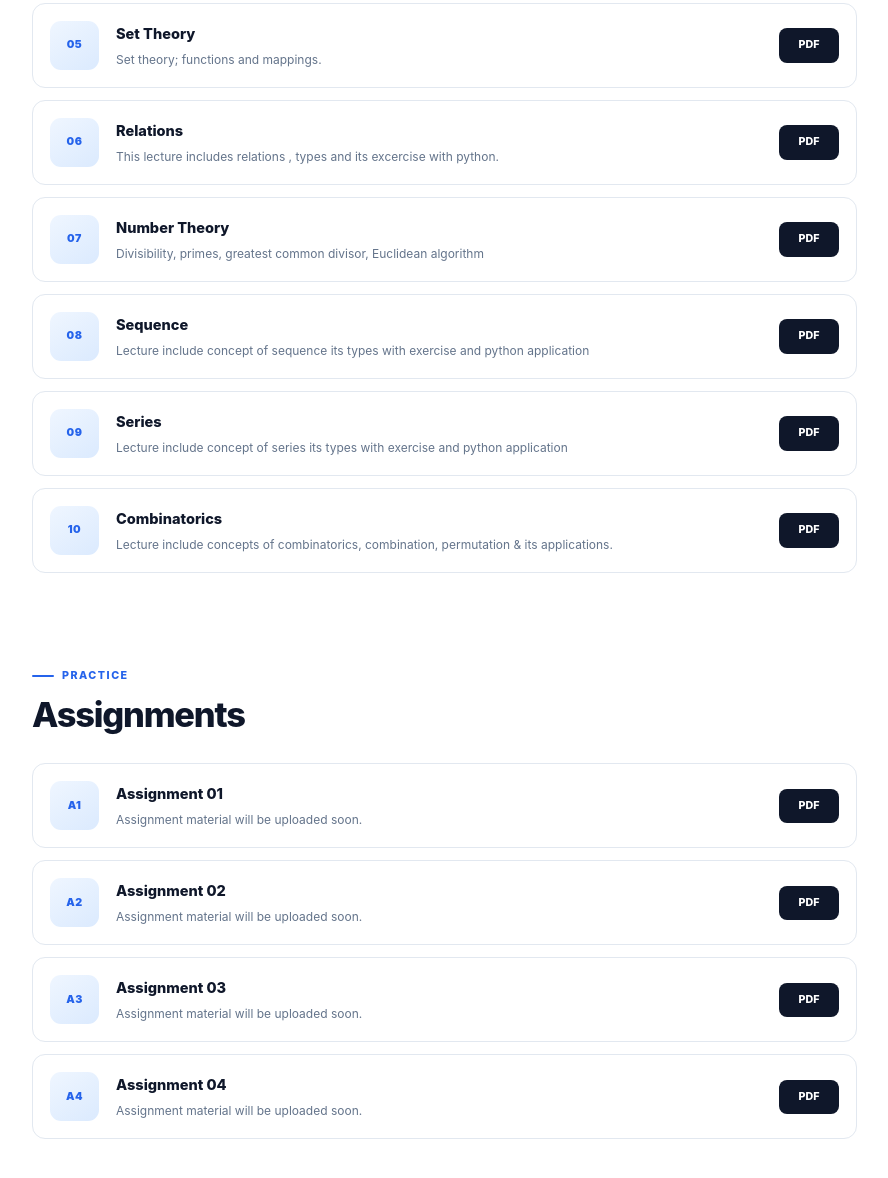
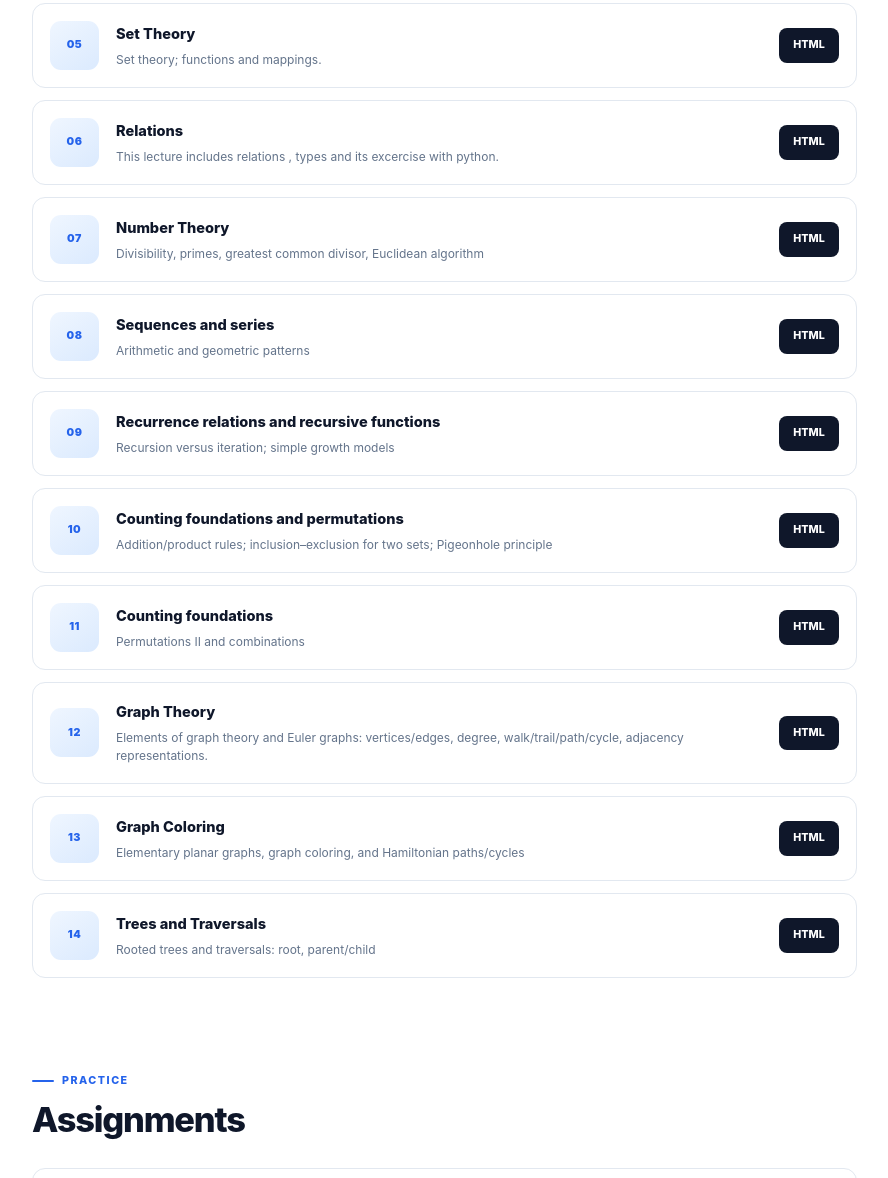
Before and after one commit to pmaicourses/Discrete-Mathematics-for-AI, a plain HTML site: page index.html in a window 1280 px wide. Shown: the part 2725-3903 px from the top of the page, without its empty margins (18-906 px from the left). Drawn offline with Linux system fonts and the light colour scheme.

Commit message:
Update index.html

```diff
--- a/index.html
+++ b/index.html
@@ -738,7 +738,7 @@
                                         target="_blank"
                                         rel="noopener">
 
-                                        PDF
+                                       HTML
 
                                     </a>
 
@@ -772,7 +772,7 @@
                                         target="_blank"
                                         rel="noopener">
 
-                                        PDF
+                                        HTML
 
                                     </a>
 
@@ -806,7 +806,7 @@
                                         target="_blank"
                                         rel="noopener">
 
-                                        PDF
+                                        HTML
 
                                     </a>
 
@@ -825,11 +825,11 @@
                                     <div class="resource-information">
 
                                         <h3>
-                                            Sequence
-                                        </h3>
-
-                                        <p>
-                                            Lecture include concept of sequence its types with exercise and python application
+                                            Sequences and series
+                                        </h3>
+
+                                        <p>
+                                            Arithmetic and geometric patterns
                                         </p>
 
                                     </div>
@@ -840,14 +840,11 @@
                                         target="_blank"
                                         rel="noopener">
 
-                                        PDF
-
-                                    </a>
-
-                                </div>
-
-
-
+                                       HTML
+
+                                    </a>
+
+                                </div>
                                       <!-- LECTURE 09 -->
 
                                 <div class="resource-card">
@@ -859,11 +856,11 @@
                                     <div class="resource-information">
 
                                         <h3>
-                                            Series
-                                        </h3>
-
-                                        <p>
-                                            Lecture include concept of series its types with exercise and python application
+                                            Recurrence relations and recursive functions
+                                        </h3>
+
+                                        <p>
+                                           Recursion versus iteration; simple growth models
                                         </p>
 
                                     </div>
@@ -874,14 +871,11 @@
                                         target="_blank"
                                         rel="noopener">
 
-                                        PDF
-
-                                    </a>
-
-                                </div>
-
-
-
+                                        HTML
+
+                                    </a>
+
+                                </div>
                                    <!-- LECTURE 10 -->
 
                                 <div class="resource-card">
@@ -893,11 +887,11 @@
                                     <div class="resource-information">
 
                                         <h3>
-                                            Combinatorics
-                                        </h3>
-
-                                        <p>
-                                            Lecture include concepts of combinatorics, combination, permutation & its applications.
+                                            Counting foundations and permutations
+                                        </h3>
+
+                                        <p>
+                                            Addition/product rules; inclusion–exclusion for two sets; Pigeonhole principle
                                         </p>
 
                                     </div>
@@ -908,7 +902,128 @@
                                         target="_blank"
                                         rel="noopener">
 
-                                        PDF
+                                        HTML
+
+                                    </a>
+
+                                </div>
+                                <!-- LECTURE 11 -->
+
+                                <div class="resource-card">
+
+                                    <div class="resource-icon">
+                                        11
+                                    </div>
+
+                                    <div class="resource-information">
+
+                                        <h3>
+                                            Counting foundations
+                                        </h3>
+
+                                        <p>
+                                            Permutations II and combinations
+                                        </p>
+
+                                    </div>
+
+                                    <a
+                                        href="lectures/lecture-11.pdf"
+                                        class="resource-button"
+                                        target="_blank"
+                                        rel="noopener">
+
+                                       HTML
+
+                                    </a>
+
+                                </div><!-- LECTURE 12 -->
+
+                                <div class="resource-card">
+
+                                    <div class="resource-icon">
+                                        12
+                                    </div>
+
+                                    <div class="resource-information">
+
+                                        <h3>
+                                            Graph Theory
+                                        </h3>
+
+                                        <p>
+                                            Elements of graph theory and Euler graphs: vertices/edges, degree, walk/trail/path/cycle, adjacency representations.
+                                        </p>
+
+                                    </div>
+
+                                    <a
+                                        href="lectures/lecture-12.pdf"
+                                        class="resource-button"
+                                        target="_blank"
+                                        rel="noopener">
+
+                                        HTML
+
+                                    </a>
+
+                                </div><!-- LECTURE 13 -->
+
+                                <div class="resource-card">
+
+                                    <div class="resource-icon">
+                                        13
+                                    </div>
+
+                                    <div class="resource-information">
+
+                                        <h3>
+                                            Graph Coloring
+                                        </h3>
+
+                                        <p>
+                                            Elementary planar graphs, graph coloring, and Hamiltonian paths/cycles
+                                        </p>
+
+                                    </div>
+
+                                    <a
+                                        href="lectures/lecture-13.pdf"
+                                        class="resource-button"
+                                        target="_blank"
+                                        rel="noopener">
+
+                                        HTML
+
+                                    </a>
+
+                                </div><!-- LECTURE 14 -->
+
+                                <div class="resource-card">
+
+                                    <div class="resource-icon">
+                                        14
+                                    </div>
+
+                                    <div class="resource-information">
+
+                                        <h3>
+                                            Trees and Traversals
+                                        </h3>
+
+                                        <p>
+                                            Rooted trees and traversals: root, parent/child
+                                        </p>
+
+                                    </div>
+
+                                    <a
+                                        href="lectures/lecture-14.pdf"
+                                        class="resource-button"
+                                        target="_blank"
+                                        rel="noopener">
+
+                                        HTML
 
                                     </a>
 
```
